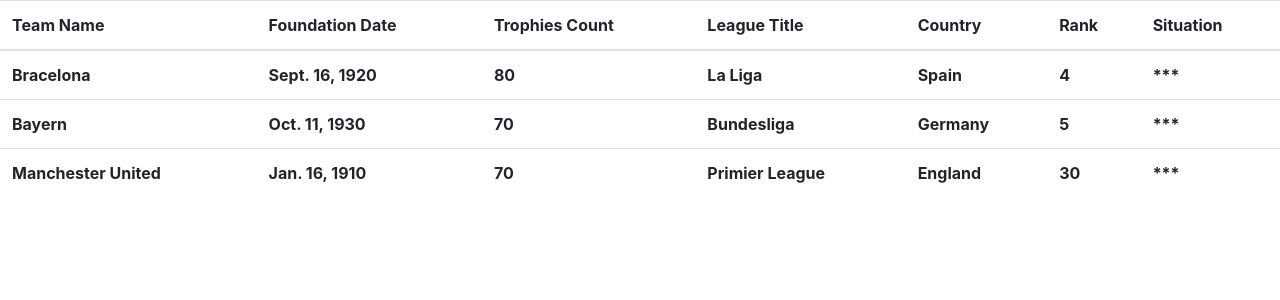
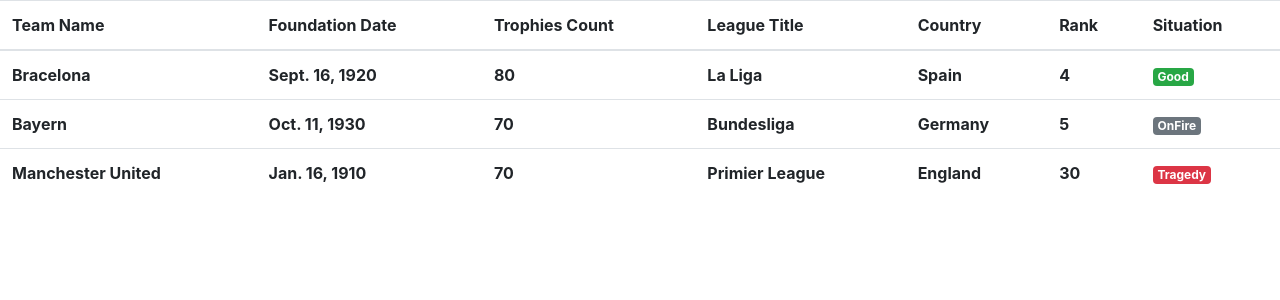
Before and after one commit to Abtinz/Django-Flask, a Django app: page /clubs/information/table in a window 1280 px wide. Shown: the top 300 px of the page. Run offline with Django 4.2, Linux system fonts and the light colour scheme; data comes from the database, SQL or seed files in the repository; both versions use the stored data as it was after the commit; lists and menus that the app fills with data are empty.

Commit message:
python conditions in html code {% if - elif - else - endif%}

```diff
--- a/Django/Intro/Football_Club/clubs_app/templates/clubs_app/football_club_tables.html
+++ b/Django/Intro/Football_Club/clubs_app/templates/clubs_app/football_club_tables.html
@@ -5,7 +5,7 @@
     <meta http-equiv="X-UA-Compatible" content="IE=edge">
     <meta name="viewport" content="width=device-width, initial-scale=1.0">
     <link rel="stylesheet" href="https://cdn.jsdelivr.net/npm/bootstrap@4.6.1/dist/css/bootstrap.min.css" integrity="sha384-zCbKRCUGaJDkqS1kPbPd7TveP5iyJE0EjAuZQTgFLD2ylzuqKfdKlfG/eSrtxUkn" crossorigin="anonymous">
-    <title>Courses Information</title>
+    <title>Clubs Information Table</title>
 </head>
 <body>
     <div class="table">
@@ -31,7 +31,15 @@
                     <th scope="row">{{club.league_title}}</th>
                     <th scope="row">{{club.country}}</th>
                     <th scope="row">{{club.rank}}</th>
-                    <th scope="row">***</th>
+                    <th>
+                        {% if club.situation == "Tragedy"  %}
+                              <span class="badge badge-danger">{{club.situation}}</span>
+                        {% elif club.situation == "Good"  %}
+                              <span class="badge badge-success">{{club.situation}}</span>
+                        {% elif club.situation == "OnFire"  %}
+                              <span class="badge badge-secondary">{{club.situation}}</span>
+                        {% endif %}
+                        </th>
 
               </tr>
               {%  endfor %}
```
Also changed, not shown: Django/Intro/Football_Club/clubs_app/templates/clubs_app/football_club_profile.html (+10 -3 lines), Django/Intro/Football_Club/db.sqlite3.
